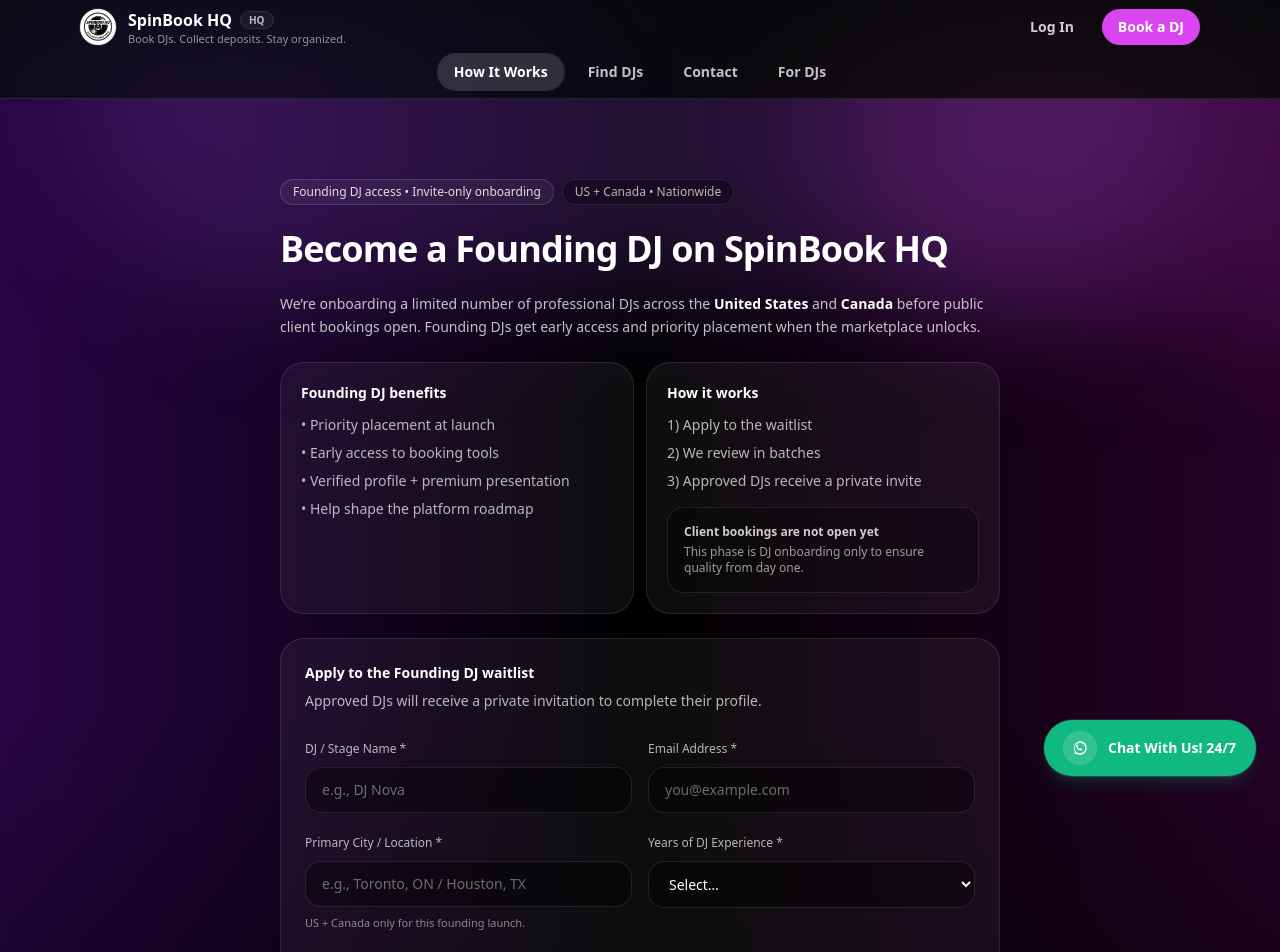
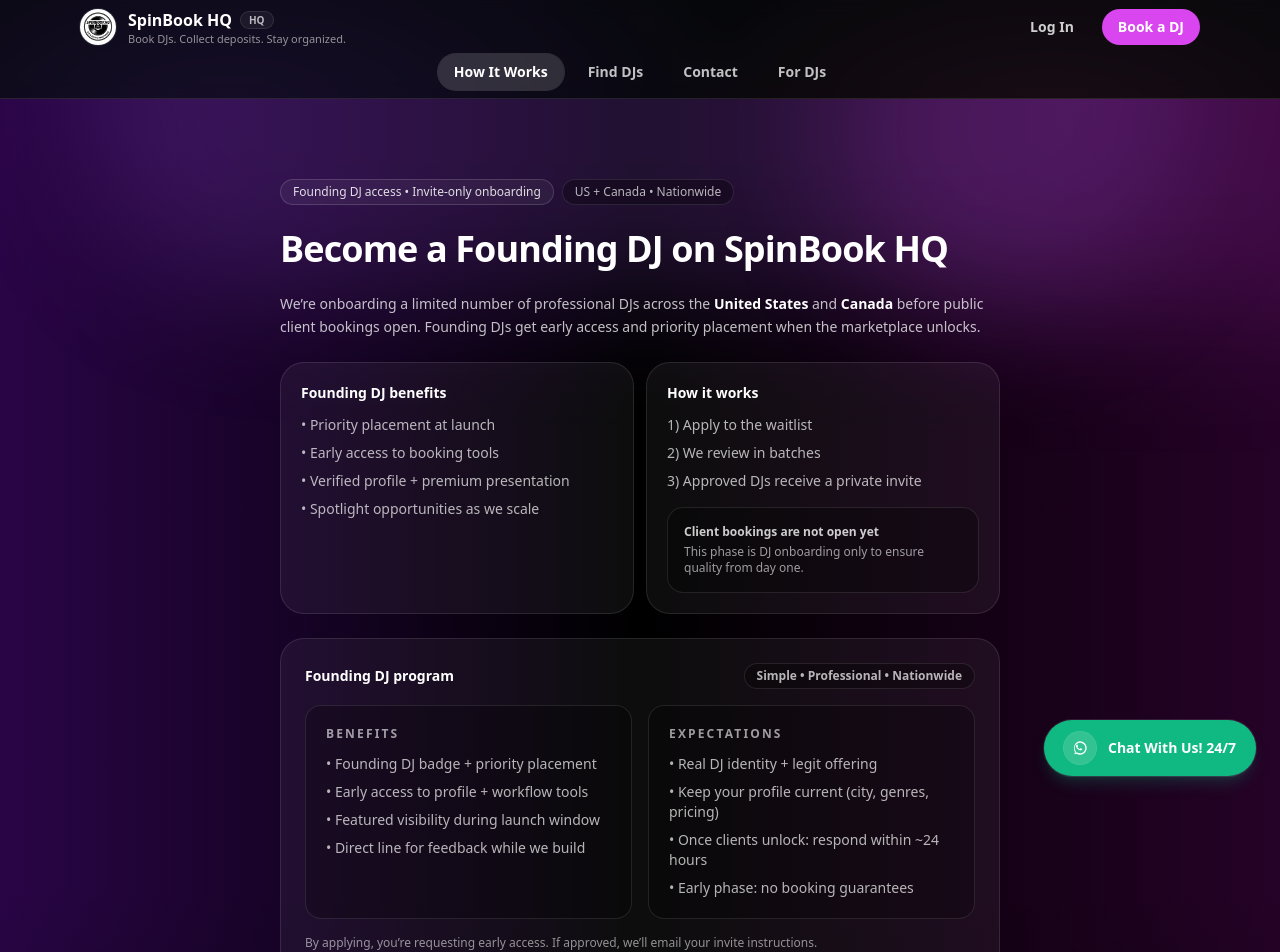
Before and after one commit to olayideibironke/spinbookhq, a Next.js app: page /dj-waitlist in a window 1280 px wide. Shown: the top 952 px of the page. Built offline with nearby package versions, Linux system fonts and the light colour scheme; no server answers.

Commit message:
Add Founding DJ program rules + benefits section

```diff
--- a/app/dj-waitlist/page.tsx
+++ b/app/dj-waitlist/page.tsx
@@ -31,8 +31,8 @@
   const instagram = clean(formData.get("instagram"));
   const genres = clean(formData.get("genres"));
 
-  // Optional attribution (safe)
-  const source = clean(formData.get("source")); // e.g. "instagram", "tiktok", "facebook", "referral"
+  // Optional attribution (safe): /dj-waitlist?src=instagram
+  const source = clean(formData.get("source"));
 
   // Basic validation (no fancy logic, just safety)
   if (!stage_name || !email || !city || !experience_band) {
@@ -41,8 +41,6 @@
 
   const supabase = await createClient();
 
-  // IMPORTANT: This upsert assumes you already have a dj_waitlist table with these columns.
-  // We keep it stable and only add "source" if your DB has it (defensive fallback below).
   const payloadBase: any = {
     stage_name,
     email,
@@ -53,9 +51,6 @@
     status: "pending",
   };
 
-  // If the DB doesn't have "source", the insert would error.
-  // To avoid breaking production, we only include source when it's provided,
-  // AND we gracefully fallback if Supabase complains about the column.
   const payloadWithSource = source ? { ...payloadBase, source } : payloadBase;
 
   let { error } = await supabase
@@ -137,7 +132,7 @@
                   <li>• Priority placement at launch</li>
                   <li>• Early access to booking tools</li>
                   <li>• Verified profile + premium presentation</li>
-                  <li>• Help shape the platform roadmap</li>
+                  <li>• Spotlight opportunities as we scale</li>
                 </ul>
               </div>
 
@@ -158,6 +153,47 @@
                   </p>
                 </div>
               </div>
+            </div>
+
+            {/* ✅ NEW: Founding DJ Rules + Benefits (policy block) */}
+            <div className="rounded-3xl border border-white/10 bg-white/5 p-6">
+              <div className="flex flex-wrap items-center justify-between gap-3">
+                <p className="text-sm font-semibold">Founding DJ program</p>
+                <span className="inline-flex items-center rounded-full border border-white/10 bg-black/30 px-3 py-1 text-xs font-semibold text-white/70">
+                  Simple • Professional • Nationwide
+                </span>
+              </div>
+
+              <div className="mt-4 grid gap-4 sm:grid-cols-2">
+                <div className="rounded-2xl border border-white/10 bg-black/25 p-5">
+                  <p className="text-xs font-extrabold tracking-[0.18em] text-white/60">
+                    BENEFITS
+                  </p>
+                  <ul className="mt-3 space-y-2 text-sm text-white/70">
+                    <li>• Founding DJ badge + priority placement</li>
+                    <li>• Early access to profile + workflow tools</li>
+                    <li>• Featured visibility during launch window</li>
+                    <li>• Direct line for feedback while we build</li>
+                  </ul>
+                </div>
+
+                <div className="rounded-2xl border border-white/10 bg-black/25 p-5">
+                  <p className="text-xs font-extrabold tracking-[0.18em] text-white/60">
+                    EXPECTATIONS
+                  </p>
+                  <ul className="mt-3 space-y-2 text-sm text-white/70">
+                    <li>• Real DJ identity + legit offering</li>
+                    <li>• Keep your profile current (city, genres, pricing)</li>
+                    <li>• Once clients unlock: respond within ~24 hours</li>
+                    <li>• Early phase: no booking guarantees</li>
+                  </ul>
+                </div>
+              </div>
+
+              <p className="mt-4 text-xs text-white/55">
+                By applying, you’re requesting early access. If approved, we’ll email your
+                invite instructions.
+              </p>
             </div>
 
             {submitted ? (
```
